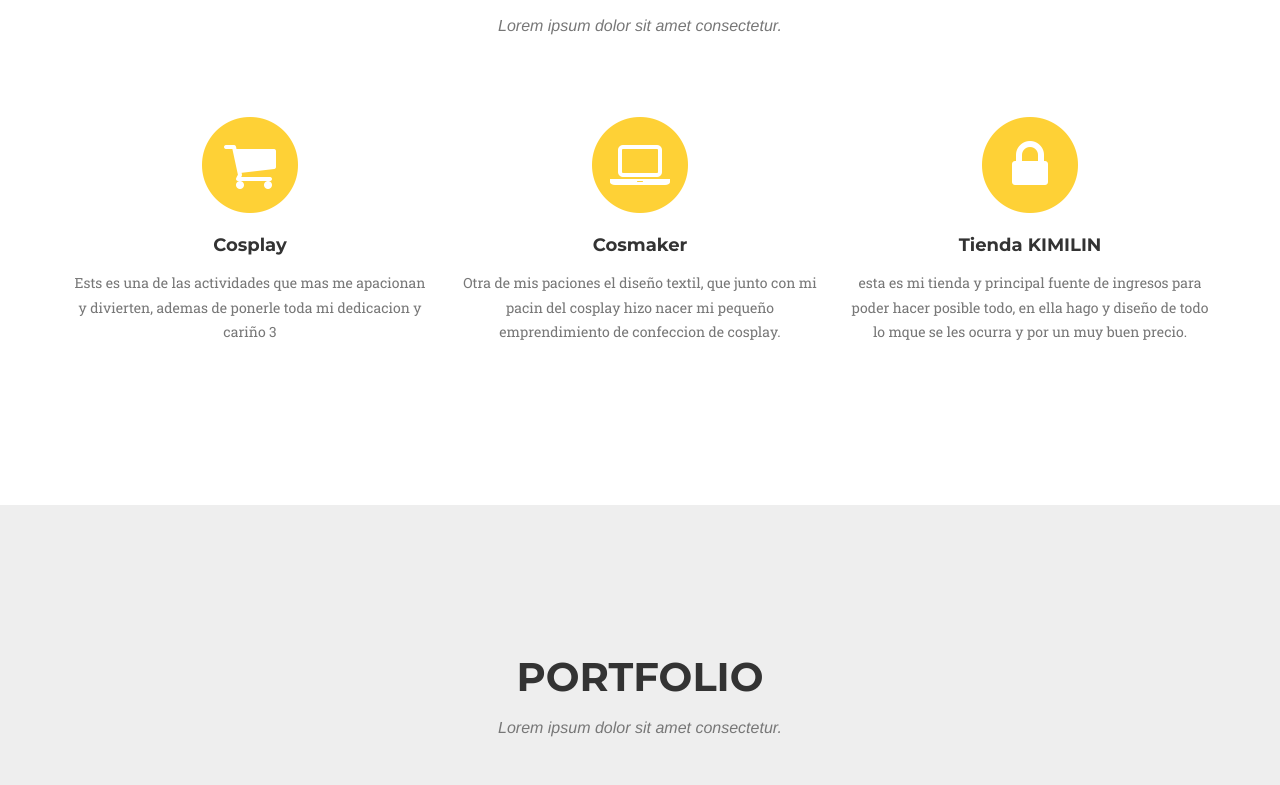
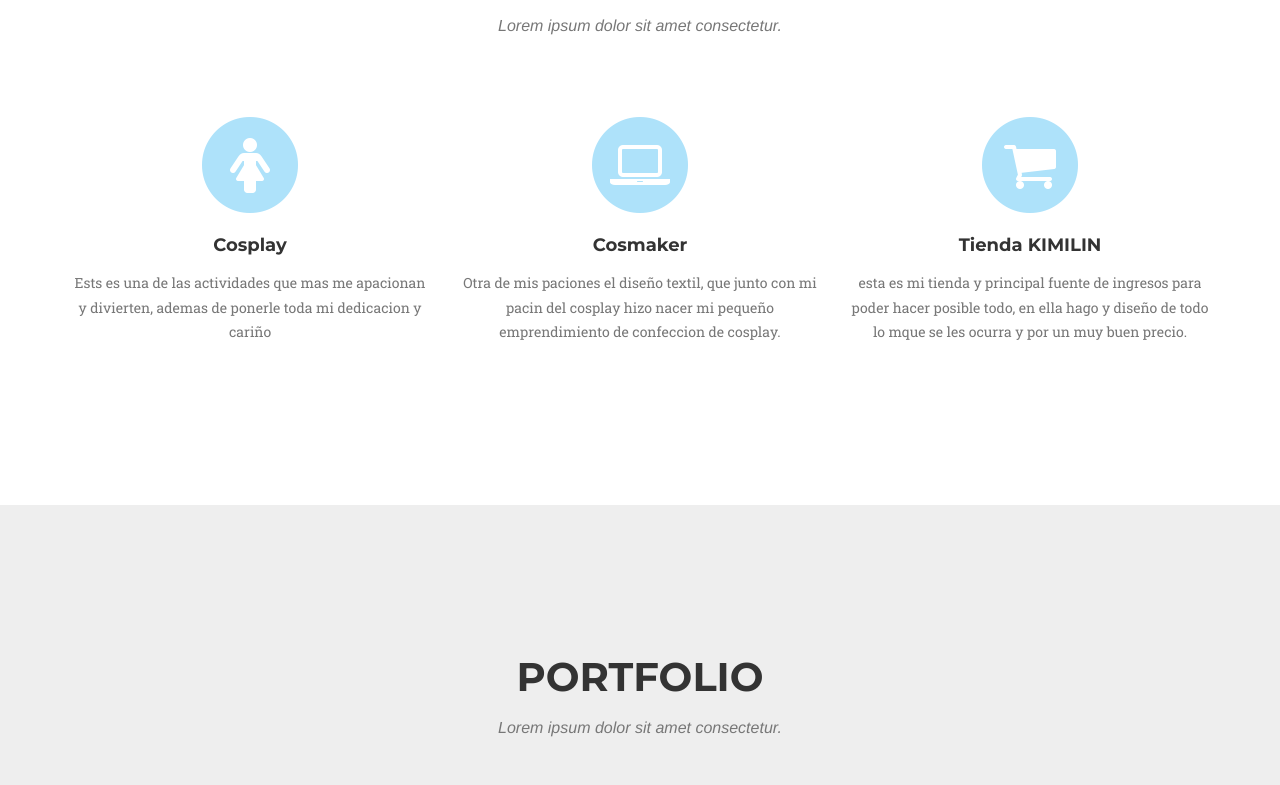
Before and after one commit to javiermunoznavarrete/kim, a website: page index.html in a window 1280 px wide. Shown: the part 955-1740 px from the top of the page. Drawn offline with nearby package versions, Linux system fonts and the light colour scheme; a web font is replaced by a local one.

Commit message:
cambia de amariilo a celeste

```diff
--- a/index.html
+++ b/index.html
@@ -16,7 +16,7 @@
     <link href="vendor/bootstrap/css/bootstrap.min.css" rel="stylesheet">
 
     <!-- Custom Fonts -->
-    <link href="vendor/font-awesome/css/font-awesome.min.css" rel="stylesheet" type="text/css">
+    <link href="vendor/font-awesome/css/font-awesome.css" rel="stylesheet" type="text/css">
     <link href="https://fonts.googleapis.com/css?family=Montserrat:400,700" rel="stylesheet" type="text/css">
     <link href='https://fonts.googleapis.com/css?family=Kaushan+Script' rel='stylesheet' type='text/css'>
     <link href='https://fonts.googleapis.com/css?family=Droid+Serif:400,700,400italic,700italic' rel='stylesheet' type='text/css'>
@@ -99,10 +99,10 @@
                 <div class="col-md-4">
                     <span class="fa-stack fa-4x">
                         <i class="fa fa-circle fa-stack-2x text-primary"></i>
-                        <i class="fa fa-shopping-cart fa-stack-1x fa-inverse"></i>
+                        <i class="fa fa-female fa-stack-1x fa-inverse"></i>
                     </span>
                     <h4 class="service-heading">Cosplay</h4>
-                    <p class="text-muted">Ests es una de las actividades que mas me apacionan y divierten, ademas de ponerle toda mi dedicacion y cariño 3</p>
+                    <p class="text-muted">Ests es una de las actividades que mas me apacionan y divierten, ademas de ponerle toda mi dedicacion y cariño </p>
                 </div>
                 <div class="col-md-4">
                     <span class="fa-stack fa-4x">
@@ -115,7 +115,7 @@
                 <div class="col-md-4">
                     <span class="fa-stack fa-4x">
                         <i class="fa fa-circle fa-stack-2x text-primary"></i>
-                        <i class="fa fa-lock fa-stack-1x fa-inverse"></i>
+                        <i class="fa fa-shopping-cart fa-stack-1x fa-inverse"></i>
                     </span>
                     <h4 class="service-heading">Tienda KIMILIN</h4>
                     <p class="text-muted">esta es mi tienda y principal fuente de ingresos para poder hacer posible todo, en ella hago y diseño de todo lo mque se les ocurra y por un  muy buen precio.</p>
--- a/less/variables.less
+++ b/less/variables.less
@@ -2,7 +2,7 @@
 
 // Gray and Brand Colors for use across theme
 
-@theme-primary:    #fed136;
+@theme-primary:    #AEE2FA;
 @theme-danger:     #e74c3c;
 
 @gray-base:        #000;
--- a/scss/_variables.scss
+++ b/scss/_variables.scss
@@ -2,7 +2,7 @@
 
 // Gray and Brand Colors for use across theme
 
-$theme-primary:    #fed136;
+$theme-primary:    #AEE2FA;
 $theme-danger:     #e74c3c;
 
 $gray-base:			#000 !default;
```
Also changed, not shown: css/agency.css, css/agency.min.css (added), vendor/font-awesome/css/font-awesome.min.css (deleted).
